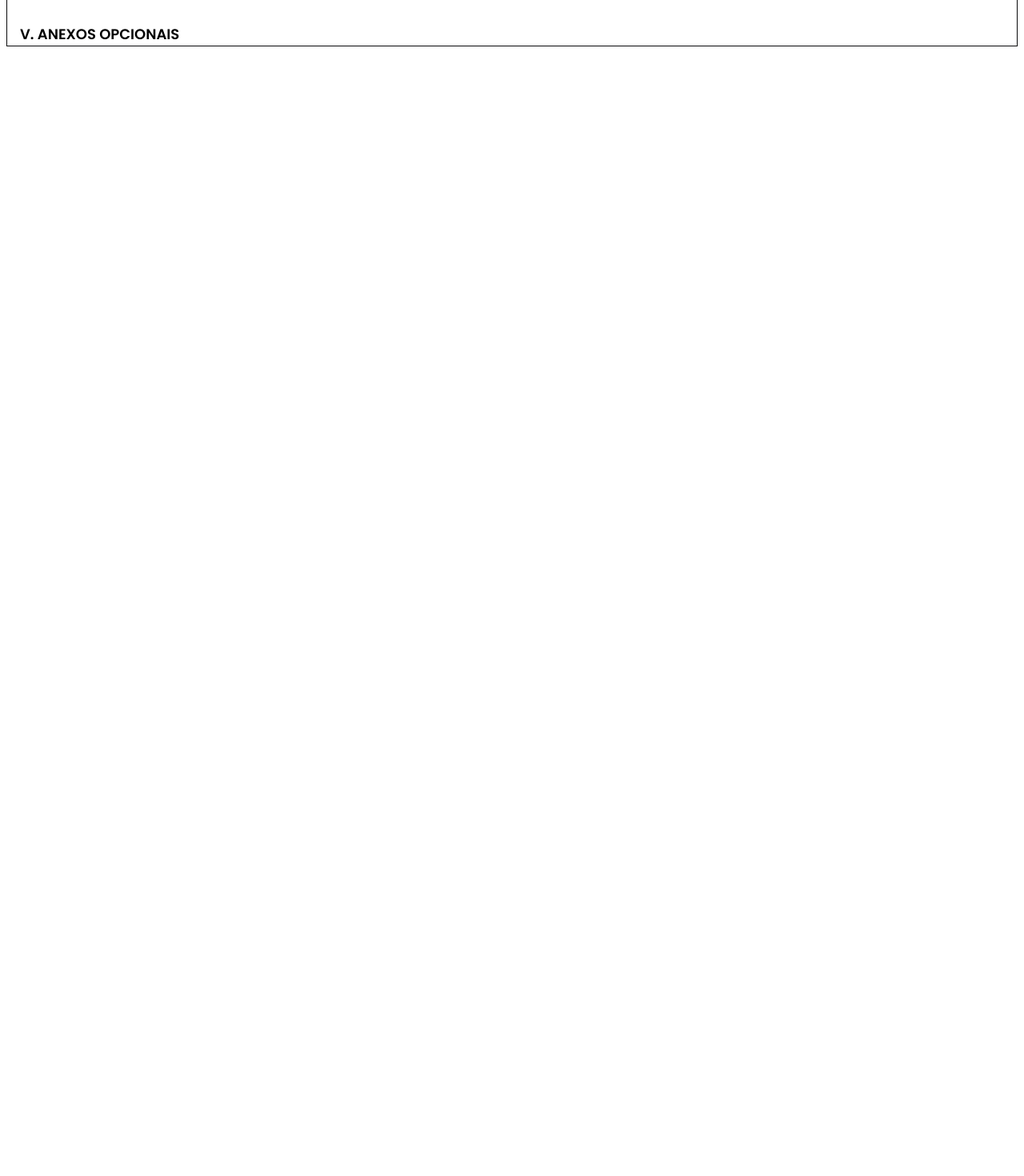
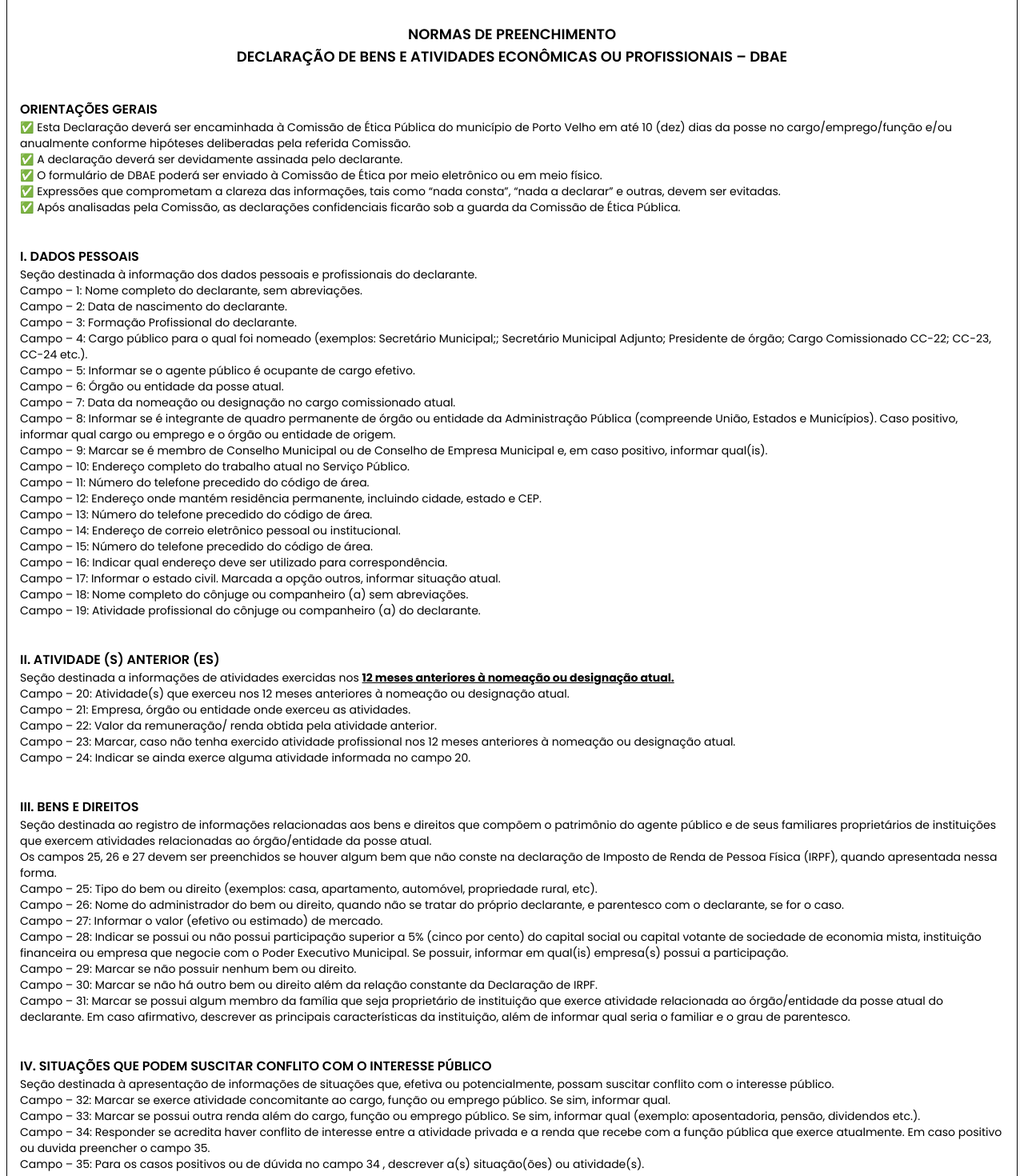
Before and after one commit to ciep-cgm-pvh/formDBAE, a Vue app in the folder frontend/: page / in a window 1280 px wide. Shown: the part 3820-5290 px from the top of the page at 80% size. Before the commit the page ends 3878 px from the top, so only its background shows below. Built offline with nearby package versions, Linux system fonts and the light colour scheme.

Commit message:
feat: update in form and footer

```diff
--- a/frontend/src/App.vue
+++ b/frontend/src/App.vue
@@ -1,11 +1,13 @@
 <script setup>
 import Header from "./components/Header.vue";
 import Main from "./components/Main.vue";
+import Footer from "./components/Footer.vue";
 </script>
 
 <template>
   <div class="mx-auto mt-14 max-w-7xl px-2 bg-white text-black">
     <Header />
     <Main />
+    <Footer />
   </div>
 </template>
--- /dev/null
+++ b/frontend/src/components/Footer.vue
@@ -0,0 +1,5 @@
+<template>
+  <footer class="bg-gray-800 text-white py-4 text-center">
+    <p>&copy; 2024. Todos os direitos reservados a CGM - Controladoria Geral do Município.</p>
+  </footer>
+</template>
--- a/frontend/src/components/Main.vue
+++ b/frontend/src/components/Main.vue
@@ -19,7 +19,7 @@
       <h2 class="font-semibold">Consulte as normas de preenchimento.</h2>
     </div>
     <div class="border flex flex-col border-zinc-950 mt-8 justify-center items-start">
-      <form id="form" class="mt-8 w-full px-4 space-y-10">
+      <form id="form" class="mt-8 w-full px-4 space-y-10 mb-10">
         <!--! Section 1 -->
         <h1 class="text-lg font-semibold px-4">I - DADOS PESSOAIS</h1>
         <div class="grid grid-cols-3 gap-4">
@@ -464,9 +464,99 @@
         </div>
         <!--! section 6 and final -->
         <div>
-          <h1 class="text-lg font-semibold">
-            V. ANEXOS OPCIONAIS
+          <h1 class="text-lg font-semibold text-center">
+            NORMAS DE PREENCHIMENTO <br>
+            DECLARAÇÃO DE BENS E ATIVIDADES ECONÔMICAS OU PROFISSIONAIS – DBAE
           </h1>
+          <h2 class="mt-10 text-md font-semibold">ORIENTAÇÕES GERAIS</h2>
+          <h2 class="text-sm">
+            ✅ Esta Declaração deverá ser encaminhada à Comissão de Ética Pública do município de Porto Velho em até 10
+            (dez) dias da posse no cargo/emprego/função e/ou anualmente conforme hipóteses deliberadas pela referida
+            Comissão. <br>
+            ✅ A declaração deverá ser devidamente assinada pelo declarante. <br>
+            ✅ O formulário de DBAE poderá ser enviado à Comissão de Ética por meio eletrônico ou em meio físico. <br>
+            ✅ Expressões que comprometam a clareza das informações, tais como “nada consta”, “nada a declarar” e outras,
+            devem ser evitadas. <br>
+            ✅ Após analisadas pela Comissão, as declarações confidenciais ficarão sob a guarda da Comissão de Ética
+            Pública.
+          </h2>
+          <h2 class="mt-10 text-md font-semibold">I. DADOS PESSOAIS</h2>
+          <h2 class="text-sm">
+            Seção destinada à informação dos dados pessoais e profissionais do declarante. <br>
+            Campo – 1: Nome completo do declarante, sem abreviações.<br>
+            Campo – 2: Data de nascimento do declarante.<br>
+            Campo – 3: Formação Profissional do declarante.<br>
+            Campo – 4: Cargo público para o qual foi nomeado (exemplos: Secretário Municipal;; Secretário Municipal
+            Adjunto; Presidente de órgão; Cargo Comissionado CC-22; CC-23, CC-24 etc.).<br>
+            Campo – 5: Informar se o agente público é ocupante de cargo efetivo.<br>
+            Campo – 6: Órgão ou entidade da posse atual.<br>
+            Campo – 7: Data da nomeação ou designação no cargo comissionado atual.<br>
+            Campo – 8: Informar se é integrante de quadro permanente de órgão ou entidade da Administração Pública
+            (compreende União, Estados e Municípios). Caso positivo, informar qual cargo ou emprego e o órgão ou
+            entidade de origem.<br>
+            Campo – 9: Marcar se é membro de Conselho Municipal ou de Conselho de Empresa Municipal e, em caso positivo,
+            informar qual(is).<br>
+            Campo – 10: Endereço completo do trabalho atual no Serviço Público.<br>
+            Campo – 11: Número do telefone precedido do código de área.<br>
+            Campo – 12: Endereço onde mantém residência permanente, incluindo cidade, estado e CEP.<br>
+            Campo – 13: Número do telefone precedido do código de área.<br>
+            Campo – 14: Endereço de correio eletrônico pessoal ou institucional.<br>
+            Campo – 15: Número do telefone precedido do código de área.<br>
+            Campo – 16: Indicar qual endereço deve ser utilizado para correspondência.<br>
+            Campo – 17: Informar o estado civil. Marcada a opção outros, informar situação atual.<br>
+            Campo – 18: Nome completo do cônjuge ou companheiro (a) sem abreviações.<br>
+            Campo – 19: Atividade profissional do cônjuge ou companheiro (a) do declarante.
+          </h2>
+          <h2 class="mt-10 text-md font-semibold">II. ATIVIDADE (S) ANTERIOR (ES)</h2>
+          <h2 class="text-sm">
+            Seção destinada a informações de atividades exercidas nos <strong class="underline">12 meses anteriores à
+              nomeação ou designação atual.</strong> <br>
+            Campo – 20: Atividade(s) que exerceu nos 12 meses anteriores à nomeação ou designação atual.<br>
+            Campo – 21: Empresa, órgão ou entidade onde exerceu as atividades.<br>
+            Campo – 22: Valor da remuneração/ renda obtida pela atividade anterior.<br>
+            Campo – 23: Marcar, caso não tenha exercido atividade profissional nos 12 meses anteriores à nomeação ou
+            designação atual.<br>
+            Campo – 24: Indicar se ainda exerce alguma atividade informada no campo 20.
+          </h2>
+          <h2 class="mt-10 text-md font-semibold">III. BENS E DIREITOS</h2>
+          <h2 class="text-sm">
+            Seção destinada ao registro de informações relacionadas aos bens e direitos que compõem o patrimônio do
+            agente público e de seus familiares proprietários de instituições que exercem atividades relacionadas ao
+            órgão/entidade da posse atual.<br>
+            Os campos 25, 26 e 27 devem ser preenchidos se houver algum bem que não conste na declaração de Imposto de
+            Renda de Pessoa Física (IRPF), quando apresentada nessa forma.<br>
+            Campo – 25: Tipo do bem ou direito (exemplos: casa, apartamento, automóvel, propriedade rural, etc).<br>
+            Campo – 26: Nome do administrador do bem ou direito, quando não se tratar do próprio declarante, e
+            parentesco com o declarante, se for o caso.<br>
+            Campo – 27: Informar o valor (efetivo ou estimado) de mercado.<br>
+            Campo – 28: Indicar se possui ou não possui participação superior a 5% (cinco por cento) do capital social
+            ou capital votante de sociedade de economia mista, instituição financeira ou empresa que negocie com o Poder
+            Executivo Municipal. Se possuir, informar em qual(is) empresa(s) possui a participação.<br>
+            Campo – 29: Marcar se não possuir nenhum bem ou direito.<br>
+            Campo – 30: Marcar se não há outro bem ou direito além da relação constante da Declaração de IRPF.<br>
+            Campo – 31: Marcar se possui algum membro da família que seja proprietário de instituição que exerce
+            atividade relacionada ao órgão/entidade da posse atual do declarante. Em caso afirmativo, descrever as
+            principais características da instituição, além de informar qual seria o familiar e o grau de parentesco.
+          </h2>
+          <h2 class="mt-10 text-md font-semibold">IV. SITUAÇÕES QUE PODEM SUSCITAR CONFLITO COM O INTERESSE PÚBLICO</h2>
+          <h2 class="text-sm">
+            Seção destinada à apresentação de informações de situações que, efetiva ou potencialmente, possam suscitar
+            conflito com o interesse público.<br>
+            Campo – 32: Marcar se exerce atividade concomitante ao cargo, função ou emprego público. Se sim, informar
+            qual.<br>
+            Campo – 33: Marcar se possui outra renda além do cargo, função ou emprego público. Se sim, informar qual
+            (exemplo: aposentadoria, pensão, dividendos etc.).<br>
+            Campo – 34: Responder se acredita haver conflito de interesse entre a atividade privada e a renda que recebe
+            com a função pública que exerce atualmente. Em caso positivo ou duvida preencher o campo 35.<br>
+            Campo – 35: Para os casos positivos ou de dúvida no campo 34 , descrever a(s) situação(ões) ou atividade(s).
+          </h2>
+          <h2 class="mt-10 text-md font-semibold">V. ANEXOS OBRIGATÓRIOS</h2>
+          <h2 class="text-sm">
+            Anexar cópias das partes da última declaração de Imposto de Renda de Pessoa Física (IRPF) entregue à Receita
+            Federal, <strong class="underline">que contenha a relação completa de bens, direitos e
+              rendimentos.</strong><br>
+            Campo – 36: Marcar se for isento de fazer declaração de IRPF.
+          </h2>
         </div>
       </form>
     </div>
```
